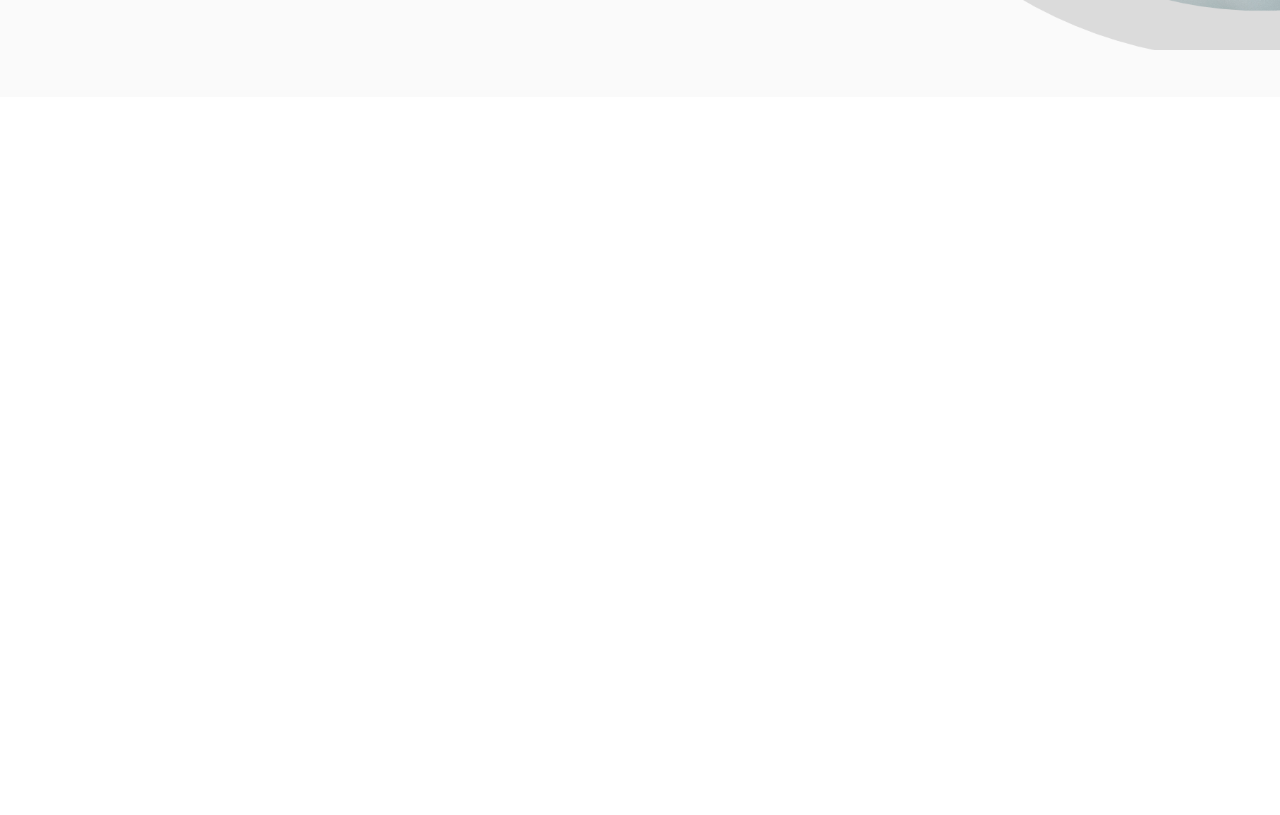
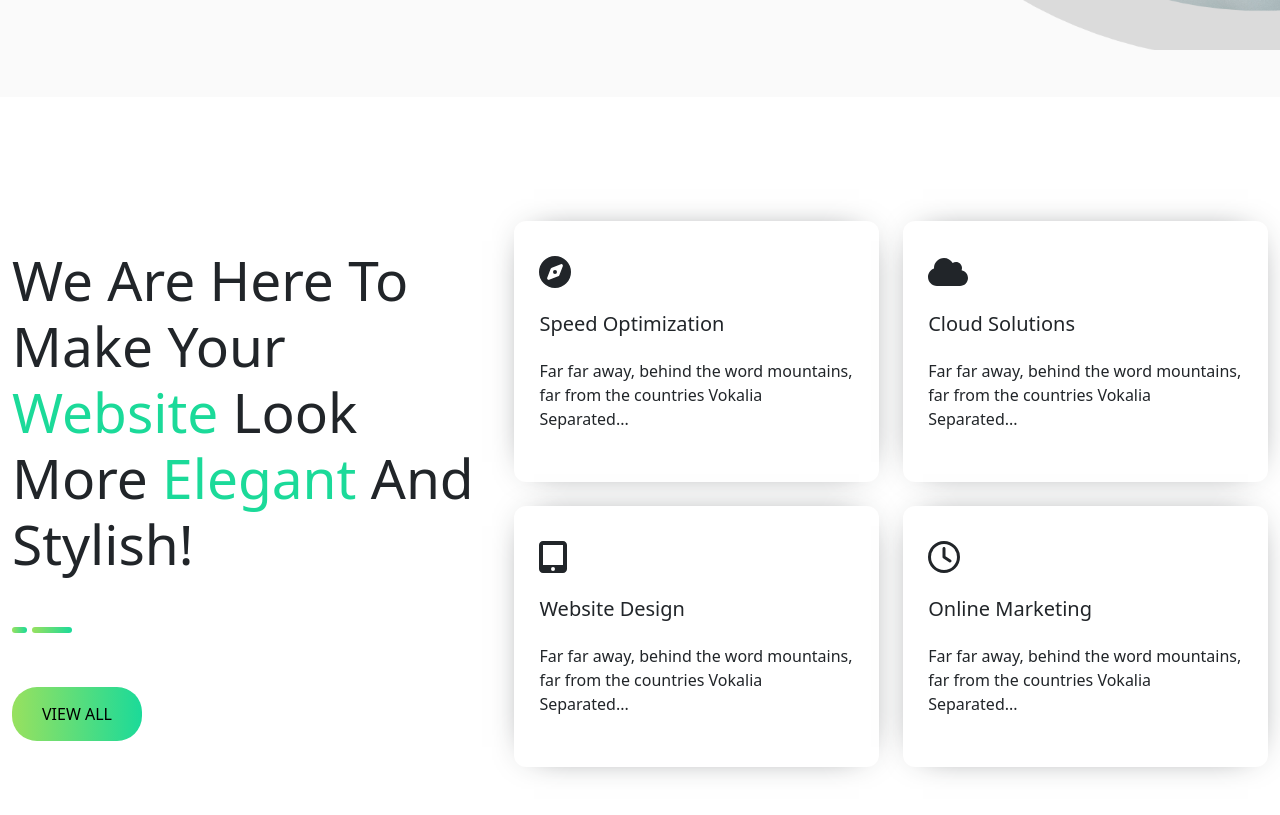
Before and after one commit to mattia0419/proj-html-vuejs, a Vue app: page / in a window 1280 px wide. Shown: the part 975-1790 px from the top of the page. Before the commit the page ends 1072 px from the top, so only its background shows below. Built offline with nearby package versions, Linux system fonts and the light colour scheme.

Commit message:
add second section

```diff
--- a/src/components/AppMain.vue
+++ b/src/components/AppMain.vue
@@ -3,7 +3,7 @@
     data() {
         return {
             images: ['Group-36-2x.png', 'Group-35-2x.png', 'Group-40-2x.png'],
-            activeSlide: 0
+            activeSlide: 0,
         }
     },
     methods: {
@@ -46,29 +46,72 @@
                         <button v-for="(image, index) in images" @click="goTo(index)"
                             :class="(index == activeSlide) ? 'active-slide' : ''" class="button-car">{{ '0' + (index +
                                 1) }}</button>
-
                     </span>
-
                 </div>
-
-
-
-
             </div>
             <div class="right">
                 <img :src="buildingImagePath(images[activeSlide])" :alt="images[activeSlide]">
             </div>
-
-
-
-
-
+        </div>
+        <div class="container-fluid second-section">
+            <div class="left-2">
+                <h1>We Are Here To Make Your <span class="other-green">Website</span> Look More <span
+                        class="other-green">Elegant</span> And Stylish!</h1>
+                <div class="line">
+                    <span class="small-d"></span>
+                    <span class="big-d"></span>
+                </div>
+                <button>VIEW ALL</button>
+            </div>
+            <div class="right-2">
+                <div class="row row-cols-md-1 row-cols-lg-2 g-4">
+                    <div class="col">
+                        <div class="card">
+                            <span class="pb-4">
+                                <font-awesome-icon :icon="['fas', 'compass']" size="2xl" />
+                            </span>
+                            <h5>Speed Optimization</h5>
+                            <p>Far far away, behind the word mountains, far from the countries Vokalia Separated...</p>
+                        </div>
+                    </div>
+                    <div class="col">
+                        <div class="card">
+                            <span class="pb-4">
+                                <font-awesome-icon :icon="['fas', 'cloud']" size="2xl" /> </span>
+                            <h5>Cloud Solutions</h5>
+                            <p>Far far away, behind the word mountains, far from the countries Vokalia Separated...</p>
+                        </div>
+                    </div>
+                    <div class="col">
+                        <div class="card">
+                            <span class="pb-4">
+                                <font-awesome-icon :icon="['fas', 'tablet-screen-button']" size="2xl" /> </span>
+                            <h5>Website Design</h5>
+                            <p>Far far away, behind the word mountains, far from the countries Vokalia Separated...</p>
+                        </div>
+                    </div>
+                    <div class="col">
+                        <div class="card">
+                            <span class="pb-4">
+                                <font-awesome-icon :icon="['far', 'clock']" size="2xl" />
+                            </span>
+                            <h5>Online Marketing</h5>
+                            <p>Far far away, behind the word mountains, far from the countries Vokalia Separated...</p>
+                        </div>
+                    </div>
+                </div>
+            </div>
         </div>
     </main>
 </template>
 
 
 <style lang="scss" scoped>
+main {
+    margin-top: 125px;
+}
+
+// SEZIONE DEL CAROSELLO
 .first-section {
     background-color: #FAFAFA;
     position: relative;
@@ -92,33 +135,6 @@
         h1 {
             font-size: 65px;
         }
-
-        .other-green {
-            color: #1BDA99;
-        }
-
-        .line {
-            height: 10px;
-            width: 60px;
-            display: flex;
-            gap: 5px;
-            margin: 50px 0;
-
-            .small-d {
-                width: 15px;
-                height: 6px;
-                background-image: linear-gradient(to right, #98E15F, #1BDA99);
-                border-radius: 8px;
-                display: flex;
-            }
-
-            .big-d {
-                width: 40px;
-                height: 6px;
-                background-image: linear-gradient(to right, #98E15F, #1BDA99);
-                border-radius: 8px;
-                display: flex;
-            }
     }
 
     .button-read {
@@ -129,6 +145,17 @@
         background-image: linear-gradient(to right, #454545, #0F0F0F);
         color: white;
         margin: 50px 0;
+    }
+
+    .right {
+        width: 40%;
+
+        img {
+            width: 734px;
+            height: 900px;
+            object-fit: cover;
+            object-position: 0px 10px;
+        }
     }
 }
 
@@ -162,31 +189,79 @@
 
 }
 
-    .right {
-        width: 40%;
 
-        img {
-            width: 734px;
-            height: 900px;
-            object-fit: cover;
-            object-position: 0px 10px;
+
+
+
+.line {
+    height: 10px;
+    width: 60px;
+    display: flex;
+    gap: 5px;
+    margin: 50px 0;
+
+    .small-d {
+        width: 15px;
+        height: 6px;
+        background-image: linear-gradient(to right, #98E15F, #1BDA99);
+        border-radius: 8px;
+        display: flex;
+    }
+
+    .big-d {
+        width: 40px;
+        height: 6px;
+        background-image: linear-gradient(to right, #98E15F, #1BDA99);
+        border-radius: 8px;
+        display: flex;
     }
 }
 
-
-
+.other-green {
+    color: #1BDA99;
 }
 
 .active-slide {
     background-image: linear-gradient(to left, #98E15F, #1BDA99);
 }
 
+// SECOND SECTION
+.second-section {
+    display: flex;
+    justify-content: space-between;
+    align-items: center;
 
+    .left-2 {
+        width: 40%;
+        padding-right: 40px;
+        padding: 150px 40px 150px 0;
 
+        h1 {
+            font-size: 55px;
+        }
 
+        button {
+            padding: 15px 30px;
+            border-radius: 25px;
+            border: transparent;
+            margin-right: 30px;
+            background-image: linear-gradient(to right, #98E15F, #1BDA99);
+        }
+    }
 
+    .right-2 {
+        width: 60%;
 
-main {
-    margin-top: 125px;
+        .card {
+            border: transparent;
+            border-radius: 12px;
+            padding: 35px 25px;
+            box-shadow: 0px 0px 35px -20px;
+        }
+
+        h5 {
+            padding-bottom: 15px;
+        }
+    }
 }
 </style>
--- a/src/main.js
+++ b/src/main.js
@@ -15,10 +15,19 @@
 
 import { faMagnifyingGlass } from '@fortawesome/free-solid-svg-icons'
 
+import { faClock } from '@fortawesome/free-regular-svg-icons'
+
+import { faCloud } from '@fortawesome/free-solid-svg-icons'
+
+import { faCompass } from '@fortawesome/free-solid-svg-icons'
+
+import { faTabletScreenButton } from '@fortawesome/free-solid-svg-icons'
+
+
 
 
 /* add icons to the library */
-library.add(faFacebook, faTwitter, faPinterestP, faMagnifyingGlass)
+library.add(faFacebook, faTwitter, faPinterestP, faMagnifyingGlass, faClock, faCloud, faCompass, faTabletScreenButton)
 
 
 
```
Lines whose indentation alone changed are shown as unchanged.
